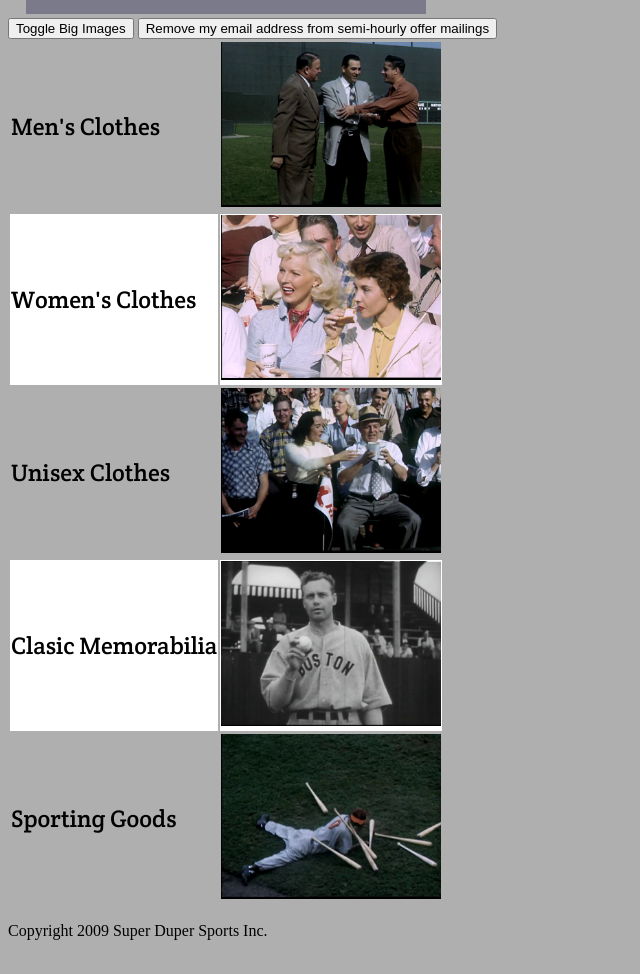
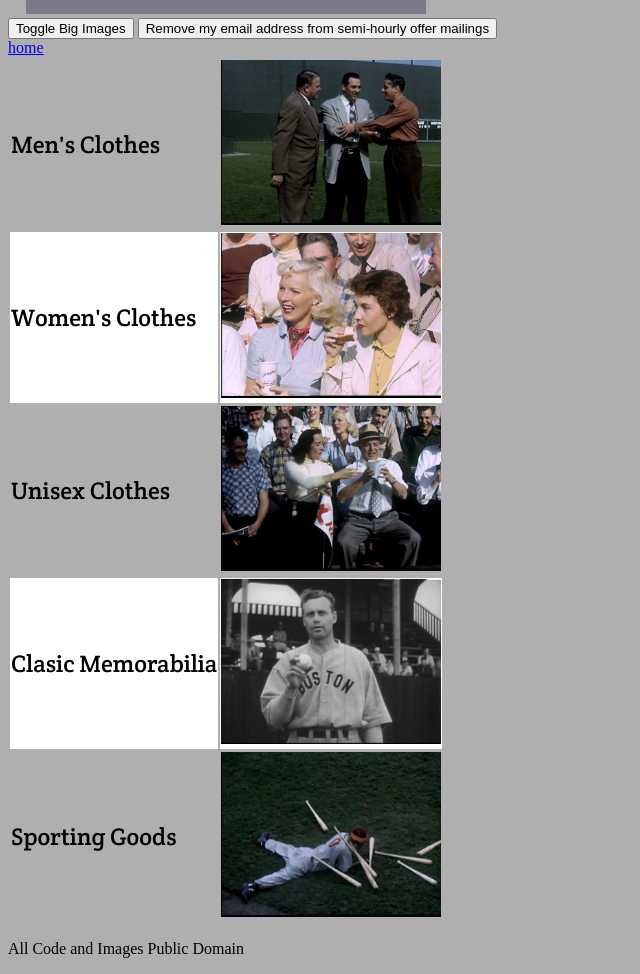
Before and after one commit to ChefAndy/ClassicSpectator, a plain HTML site: page products.html in a window 1280 px wide. Shown: the part 102-1076 px from the top of the page, without its empty margins (0-640 px from the left). Drawn offline with nearby package versions, Linux system fonts and the light colour scheme.

Commit message:
more cleanup

```diff
--- a/products.html
+++ b/products.html
@@ -19,7 +19,8 @@
 </div>
 <div class="proddiv">
 	<button id="bigimages">Toggle Big Images</button>
-	<button id="spam">Remove my email address from semi-hourly offer mailings</button>
+	<button id="spam">Remove my email address from semi-hourly offer mailings</button><br>
+	<a href="index.html">home</a>
 	<table class="prodtable">
 		<tr class="product">
 			<td class="proddesc">Men's Clothes</td>
@@ -44,7 +45,7 @@
 	</table>
 </div>
 	<footer>
-		<p>Copyright 2009 Super Duper Sports Inc.</p>
+		<p>All Code and Images Public Domain</p>
 	</footer>
 
 </body>
```
Also changed, not shown: index.html (+1 -1 lines).
